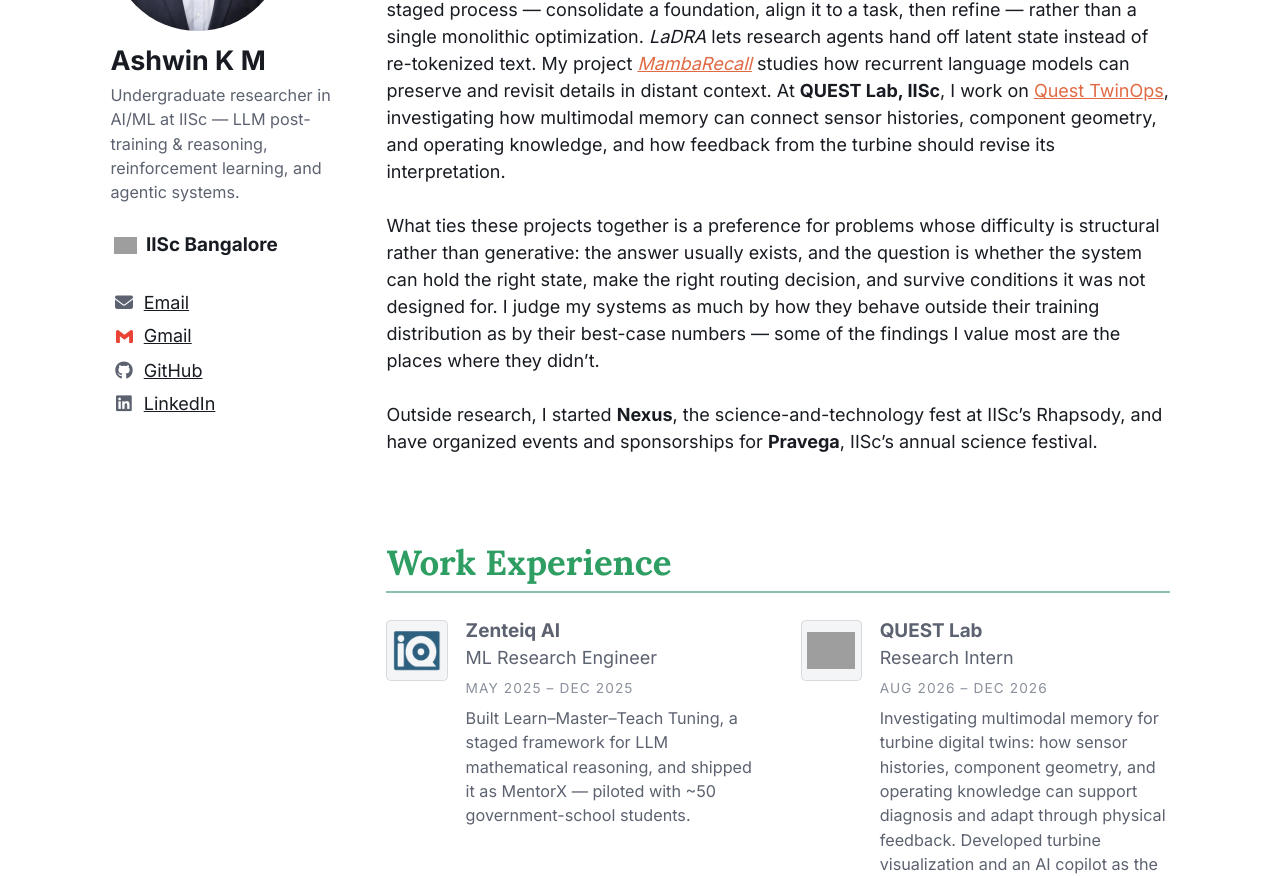
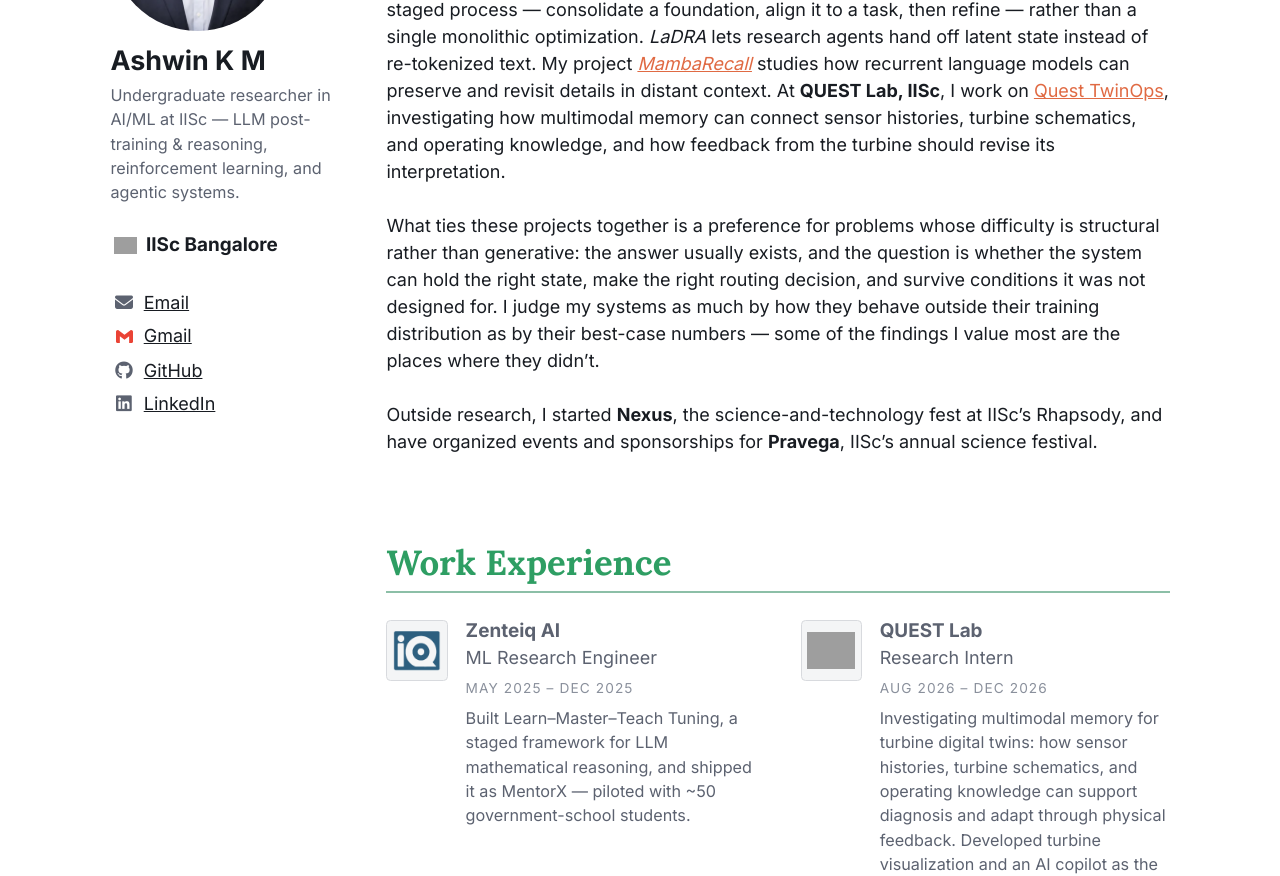
Before and after one commit to AshwinKM103/ashwinkm103.github.io, a Jekyll site: the page built from _pages/about.md, in a window 1280 px wide and 1400 px high, scrolled down 397 px. Shown: the part 180-1056 px from the top of the window. Built offline with Jekyll 4.4.1, drawn with Linux system fonts in a browser that asks for light colours; some of the changed text lies outside the part shown; grey boxes are pictures that could not be loaded.

```diff
--- a/_data/experience.yml
+++ b/_data/experience.yml
@@ -15,7 +15,7 @@
   end: "Dec 2026"
   monogram: "Q"
   logo: "/images/logos/iisc.svg"
-  description: "Investigating multimodal memory for turbine digital twins: how sensor histories, component geometry, and operating knowledge can support diagnosis and adapt through physical feedback. Developed turbine visualization and an AI copilot as the experimental foundation."
+  description: "Investigating multimodal memory for turbine digital twins: how sensor histories, turbine schematics, and operating knowledge can support diagnosis and adapt through physical feedback. Developed turbine visualization and an AI copilot as the experimental foundation."
 
 - company: "Energy Informatics Lab, IISc"
   role: "ML Research Intern"
--- a/_pages/about.md
+++ b/_pages/about.md
@@ -22,7 +22,7 @@ foundation, align it to a task, then refine — rather than a single monolithic
 project [*MambaRecall*](/portfolio/#selective-memory) studies how recurrent language models
 can preserve and revisit details in distant context. At **QUEST Lab, IISc**, I work on
 [Quest TwinOps](/internships/#turbine-digital-twin), investigating how multimodal memory can connect
-sensor histories, component geometry, and operating knowledge, and how feedback from the turbine
+sensor histories, turbine schematics, and operating knowledge, and how feedback from the turbine
 should revise its interpretation.
 
 What ties these projects together is a preference for problems whose difficulty is structural
```
Also changed, not shown: _portfolio/selective-memory.md (+1 -1 lines), _portfolio/turbine-digital-twin.md (+3 -3 lines), 1 other file.
